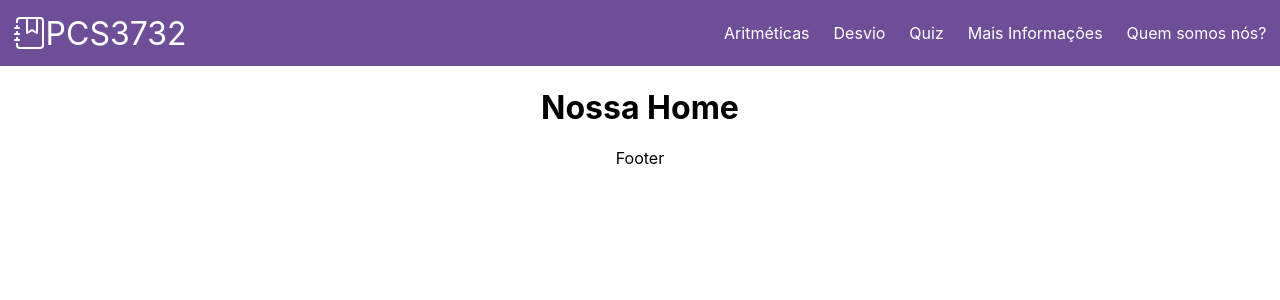
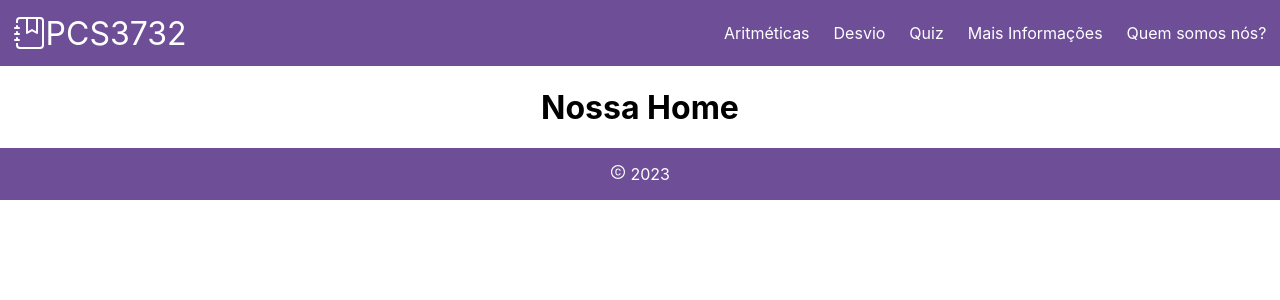
Before and after one commit to lucas-pvg/PCS3732_LabProc, a React (Create React App) app in the folder frontend/: page / in a window 1280 px wide. Shown: the top 300 px of the page. Built offline with nearby package versions, Linux system fonts and the light colour scheme.

Commit message:
✨ header e footet

```diff
--- a/frontend/src/App.js
+++ b/frontend/src/App.js
@@ -4,13 +4,14 @@ import "./App.css";
 import { Outlet } from "react-router-dom";
 
 import Navbar from "./components/navbar/navbar";
+import Footer from "./components/footer/footer";
 
 function App() {
   return (
     <div className="App">
       <Navbar/>
       <Outlet />
-      <p>Footer</p>
+      <Footer/>
     </div>
   );
 }
--- /dev/null
+++ b/frontend/src/components/footer/footer.css
@@ -0,0 +1,14 @@
+.footer {
+    margin-top: auto;
+    background-color: #6E4E97;
+    padding: 1rem;
+    display: flex;
+    align-items: center;
+    justify-content: center;
+}
+
+.copyright {
+    color: #FFFFFF;
+    justify-content: space-between;
+    align-items: center;
+}
--- /dev/null
+++ b/frontend/src/components/footer/footer.js
@@ -0,0 +1,16 @@
+import React from "react";
+import {AiOutlineCopyright} from "react-icons/ai";
+
+import "./footer.css";
+
+const Footer = () => {
+    return (
+        <div className="footer">
+            <footer>
+                <span className="copyright"><AiOutlineCopyright/> 2023</span>
+            </footer>
+        </div>
+    );
+}
+
+export default Footer;
--- a/frontend/src/components/navbar/navbar.js
+++ b/frontend/src/components/navbar/navbar.js
@@ -1,3 +1,5 @@
+import React from "react";
+
 import { Link } from "react-router-dom";
 import { BsJournalBookmark } from "react-icons/bs";
 
```
